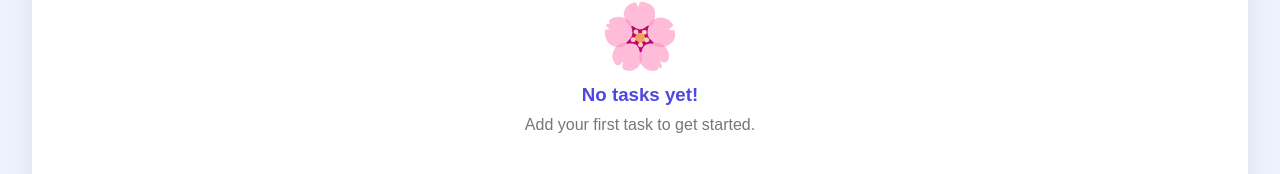
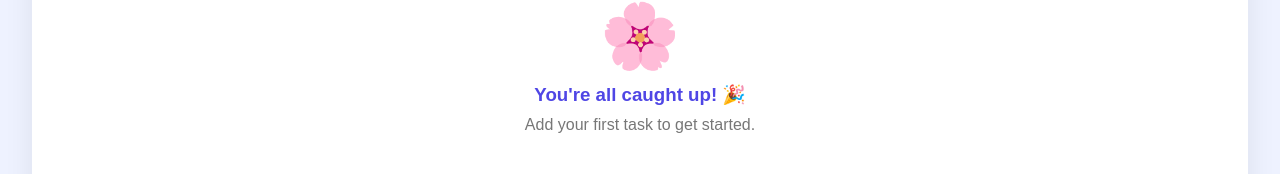
Before and after one commit to Mescob173/TaskBloom, a React (Create React App) app: page /todos in a window 1280 px wide. Shown: the part 548-722 px from the top of the page. Built offline with nearby package versions, Linux system fonts and the light colour scheme.

Commit message:
Refine empty state messaging

```diff
--- a/src/pages/TodosPage.js
+++ b/src/pages/TodosPage.js
@@ -106,7 +106,7 @@ const totalTasks = todos.length;
   {filteredTodos.length === 0 ? (
     <div className="empty-state">
       <h2>🌸</h2>
-      <h3>No tasks yet!</h3>
+      <h3>You're all caught up! 🎉</h3>
       <p>Add your first task to get started.</p>
     </div>
   ) : (
```
